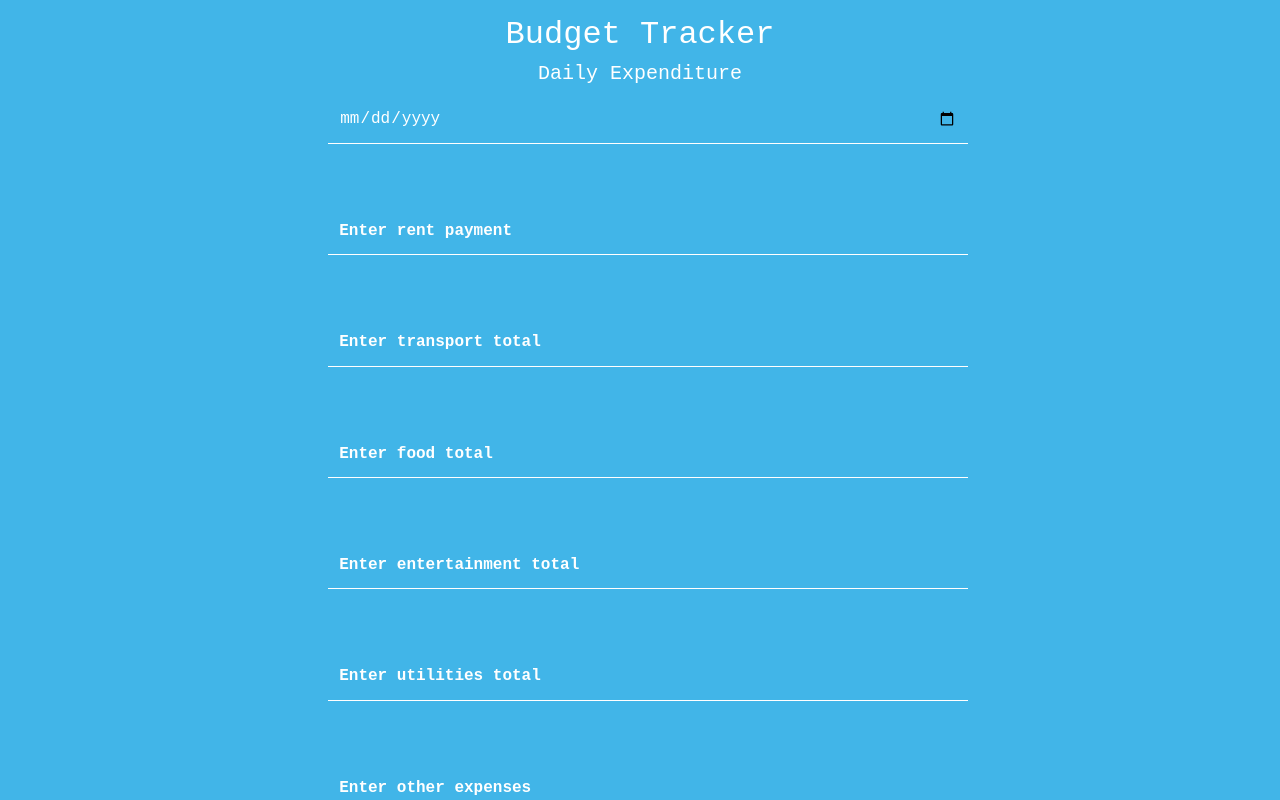
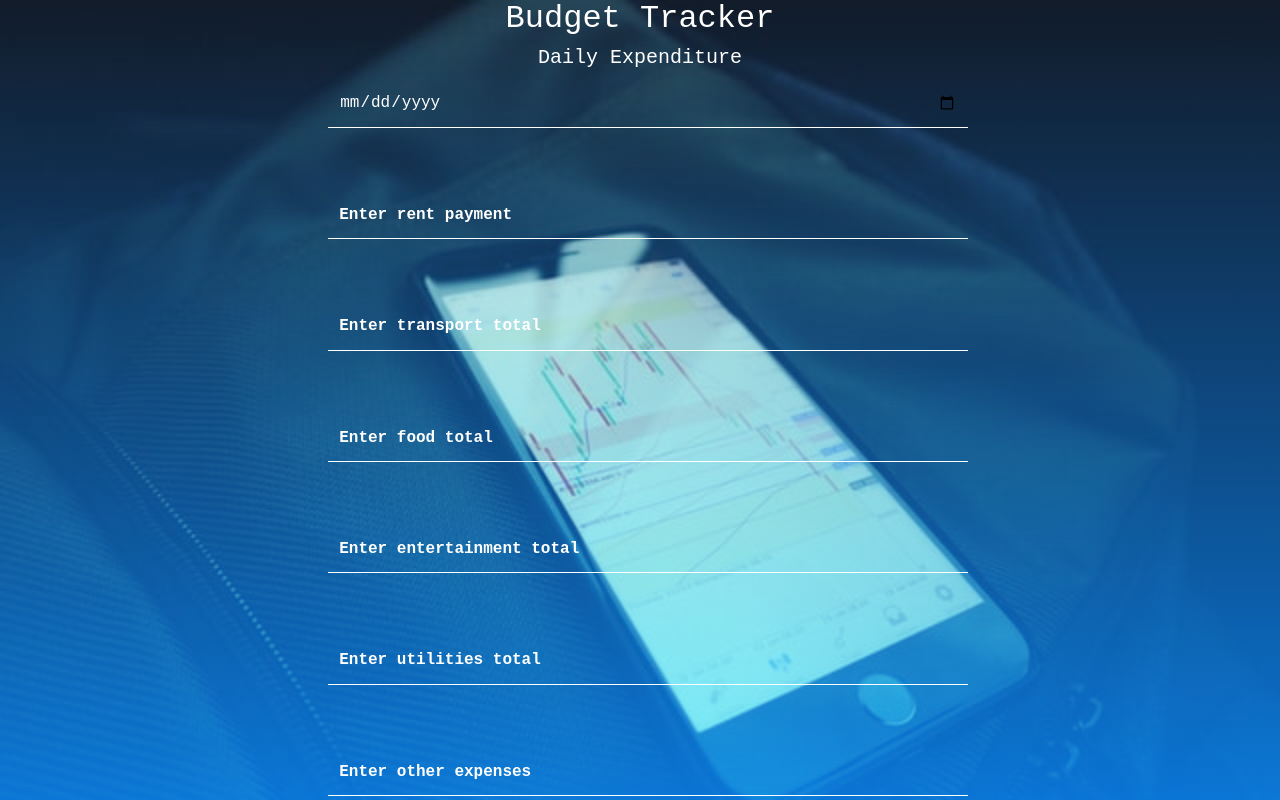
Before and after one commit to KerronKing/budget-tracker, a React (Create React App) app: page /budgets/1/budgetTotals/new in a window 1280 px wide. Shown: the top 800 px of the page. Built offline with nearby package versions, Linux system fonts and the light colour scheme.

Commit message:
refactor: edit new budget and new total forms

```diff
--- a/package.json
+++ b/package.json
@@ -8,8 +8,10 @@
     "@testing-library/react": "^9.3.2",
     "@testing-library/user-event": "^7.1.2",
     "axios": "^0.19.2",
+    "chart.js": "^2.9.3",
     "prop-types": "^15.7.2",
     "react": "^16.13.0",
+    "react-chartjs-2": "^2.9.0",
     "react-dom": "^16.13.0",
     "react-redux": "^7.2.0",
     "react-router": "^5.1.2",
--- a/src/components/App.css
+++ b/src/components/App.css
@@ -71,6 +71,7 @@
   background-repeat: no-repeat;
   background-size: cover;
   height: 100vh;
+  overflow: scroll;
 }
 .app-form h3 {
   font-size: 1.5rem;
@@ -194,10 +195,8 @@
 .totals form {
   padding-bottom: 5rem;
 }
-.totals-form {
-  background-color: rgba(65, 181, 232, 1);
-  padding-bottom: 6rem;
-  padding-top: 1rem;
+.total-form {
+  padding-bottom: 8rem;
 }
 
 /* User Profile */
--- a/src/components/budget_totals.js
+++ b/src/components/budget_totals.js
@@ -2,6 +2,7 @@ import React from 'react';
 import axios from 'axios';
 import { connect } from 'react-redux';
 import PropTypes from 'prop-types';
+import { Doughnut } from 'react-chartjs-2';
 import { getTotals } from '../actions/index';
 
 class BudgetTotals extends React.Component {
--- a/src/components/newtotal.js
+++ b/src/components/newtotal.js
@@ -109,10 +109,10 @@ class NewTotal extends React.Component {
     } = this.state;
 
     return (
-      <div className="totals-form">
+      <div className="app-form">
         <h2>Budget Tracker</h2>
         <h5>Daily Expenditure</h5>
-        <form onSubmit={this.handleSubmit}>
+        <form onSubmit={this.handleSubmit} className="total-form">
           <input
             type="date"
             name={date}
```
Also changed, not shown: 22 other files (tests, documents, lock files or other folders).
